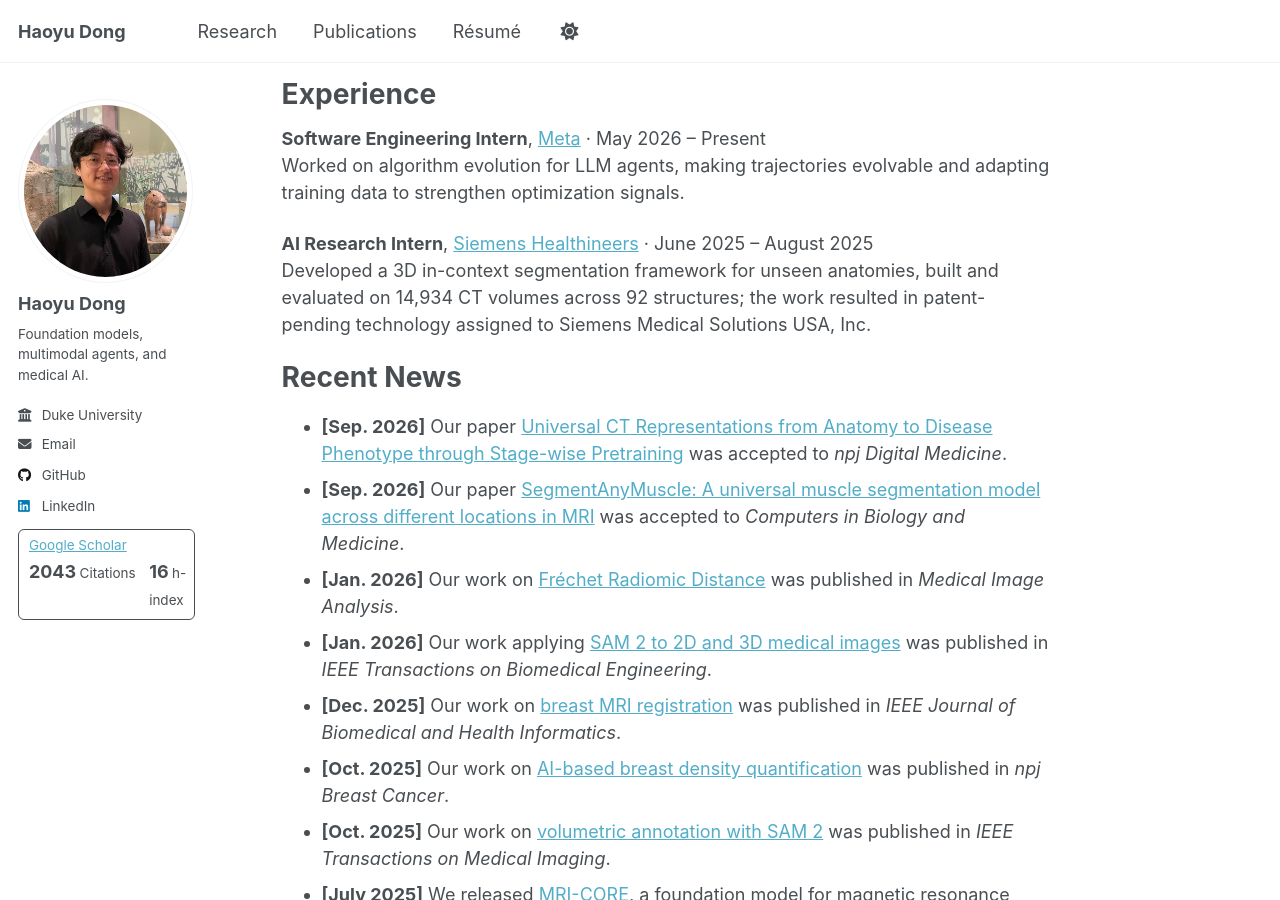
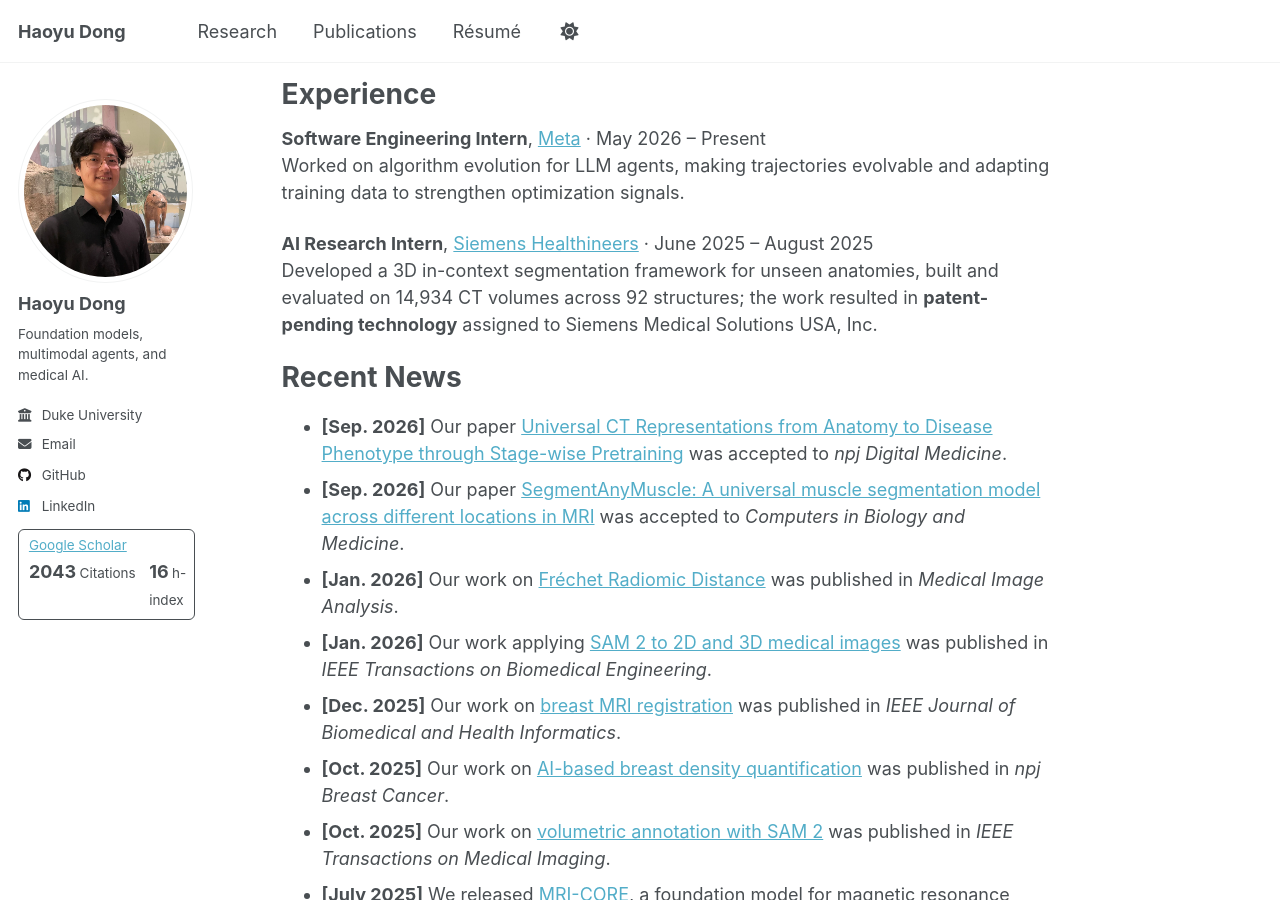
Before and after one commit to haoyudong-97/haoyudong-97.github.io, a Jekyll site: the page built from _pages/about.md, in a window 1280 px wide and 900 px high, scrolled down 1247 px. Built offline with Jekyll 4.4.1, drawn with Linux system fonts in a browser that asks for light colours; a script that is not in the unit is left out.

```diff
--- a/_pages/about.md
+++ b/_pages/about.md
@@ -40,7 +40,7 @@ Experience
 Worked on algorithm evolution for LLM agents, making trajectories evolvable and adapting training data to strengthen optimization signals.
 
 **AI Research Intern**, [Siemens Healthineers](https://www.siemens-healthineers.com/) · June 2025 – August 2025<br>
-Developed a 3D in-context segmentation framework for unseen anatomies, built and evaluated on 14,934 CT volumes across 92 structures; the work resulted in patent-pending technology assigned to Siemens Medical Solutions USA, Inc.
+Developed a 3D in-context segmentation framework for unseen anatomies, built and evaluated on 14,934 CT volumes across 92 structures; the work resulted in **patent-pending technology** assigned to Siemens Medical Solutions USA, Inc.
 
 Recent News
 ======
```
Also changed, not shown: 2 other files.
